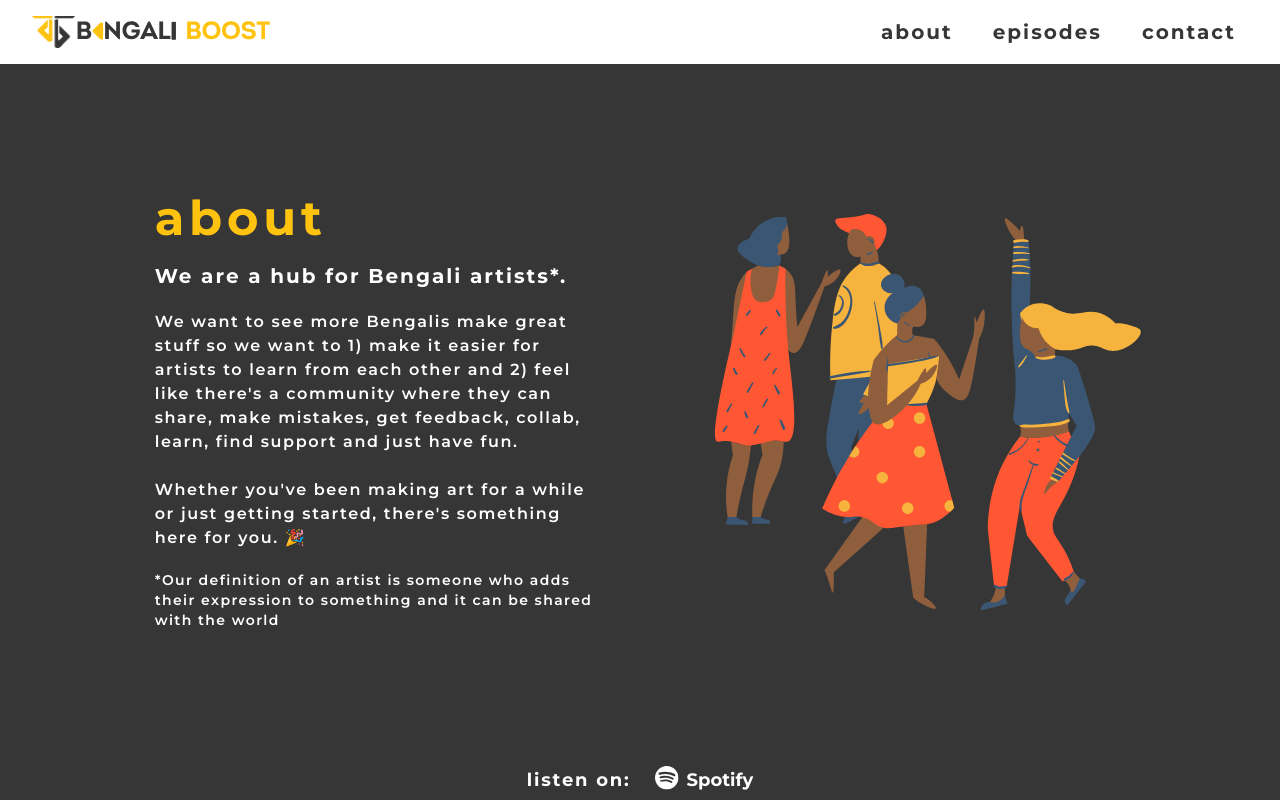
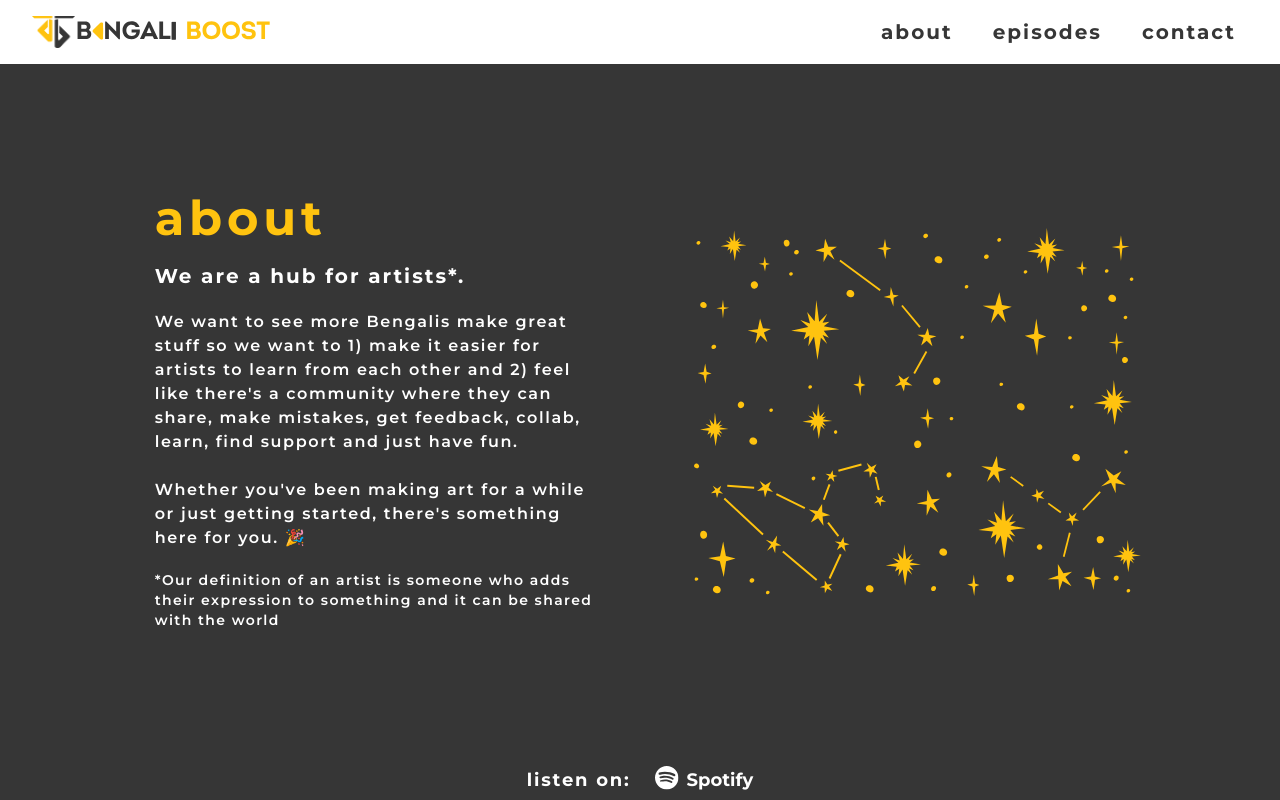
Before and after one commit to maluhoss/bengaliboost, a Next.js app: page /about in a window 1280 px wide. Built offline with nearby package versions, Linux system fonts and the light colour scheme.

Commit message:
About - change image to be space-themed

```diff
--- a/pages/about.js
+++ b/pages/about.js
@@ -17,7 +17,7 @@ export default function About() {
                 about
               </h1>
               <p className="text-center sm:text-left max-w-md tracking-widest leading-tight text-base lg:text-xl text-white font-bold">
-              We are a hub for Bengali artists*.
+              We are a hub for artists*.
               </p>
               <p className="mx-auto text-center sm:text-left max-w-md tracking-widest leading-tight text-sm md:text-sm lg:text-base text-white font-semibold">
               We want to see more Bengalis make great stuff so we want to 1) make it easier for artists to learn from each other and 2) feel like there's a community  where they can share, make mistakes, get feedback, collab, learn, find support and just have fun. <br/><br/> Whether you've been making art for a while or just getting started, there's something here for you. 🎉
@@ -26,7 +26,7 @@ export default function About() {
               *Our definition of an artist is someone who adds their expression to something and it can be shared with the world
               </p>
             </div>
-            <img src="/images/crowd.svg" className="sm:ml-4 m-auto min-w-image-sm sm:min-w-image-lg w-32 h-32 sm:h-2/6 sm:w-2/6" />
+            <img src="/images/constellation.svg" className="sm:ml-4 m-auto min-w-image-sm sm:min-w-image-lg w-32 h-32 sm:h-2/6 sm:w-2/6" />
           </div>
         </div>
       <Footer backgroundColour={backgroundColour} />
```
Also changed, not shown: public/images/constellation.svg (added).
